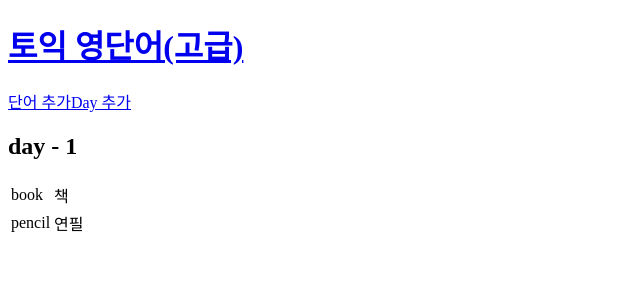
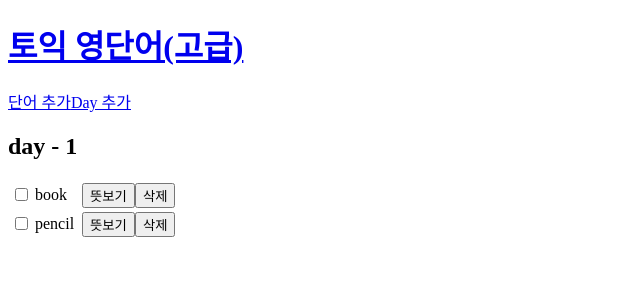
Before and after one commit to seyoungjoy/react-study, a React (Create React App) app in the folder voca/: page /day/1 in a window 1280 px wide. Shown: the top 300 px of the page, without its empty margins (0-640 px from the left). Built offline with nearby package versions, Linux system fonts and the light colour scheme; the HTML template or start-up script is replaced by a standard one.

Commit message:
add json-server

```diff
--- a/voca/src/component/Day.js
+++ b/voca/src/component/Day.js
@@ -1,5 +1,6 @@
 import dummy from '../db/data.json'
 import {useParams} from "react-router-dom";
+import Word from "./Word";
 
 export default function Day(){
 
@@ -12,10 +13,7 @@
             <table>
                 <tbody>
                 {wordList.map(word => (
-                    <tr key={word.id}>
-                        <td>{word.eng}</td>
-                        <td>{word.kor}</td>
-                    </tr>
+                    <Word word={word} key={word.id}></Word>
                 ))}
                 </tbody>
             </table>
--- /dev/null
+++ b/voca/src/component/Word.js
@@ -0,0 +1,24 @@
+import {useState} from "react";
+
+export default function Word({word}){
+    const [isShow, setIsShow] = useState(false);
+    const [isDone, setIsDone] = useState(false);
+
+    const toggleShow = () => {
+        setIsShow(!isShow);
+    }
+    const toggleDone = () => {
+        setIsDone(!isDone);
+    }
+    return(
+        <tr className={isDone ? 'off' : ''}>
+            <td><input type="checkbox" checked={isDone} onChange={toggleDone}/></td>
+            <td>{word.eng}</td>
+            <td>{isShow && word.kor}</td>
+            <td>
+                <button onClick={toggleShow}>뜻{isShow ? '숨기기' : '보기'}</button>
+                <button className="btn_del">삭제</button>
+            </td>
+        </tr>
+    )
+}
--- a/voca/src/db/data.json
+++ b/voca/src/db/data.json
@@ -23,7 +23,7 @@
       "day": "1",
       "eng": "book",
       "kor": "책",
-      "isDone": false
+      "isDone": true
     },
     {
       "id": 3,
```
Also changed, not shown: voca/src/App.css (added), 1 other file (tests, documents, lock files or other folders).
